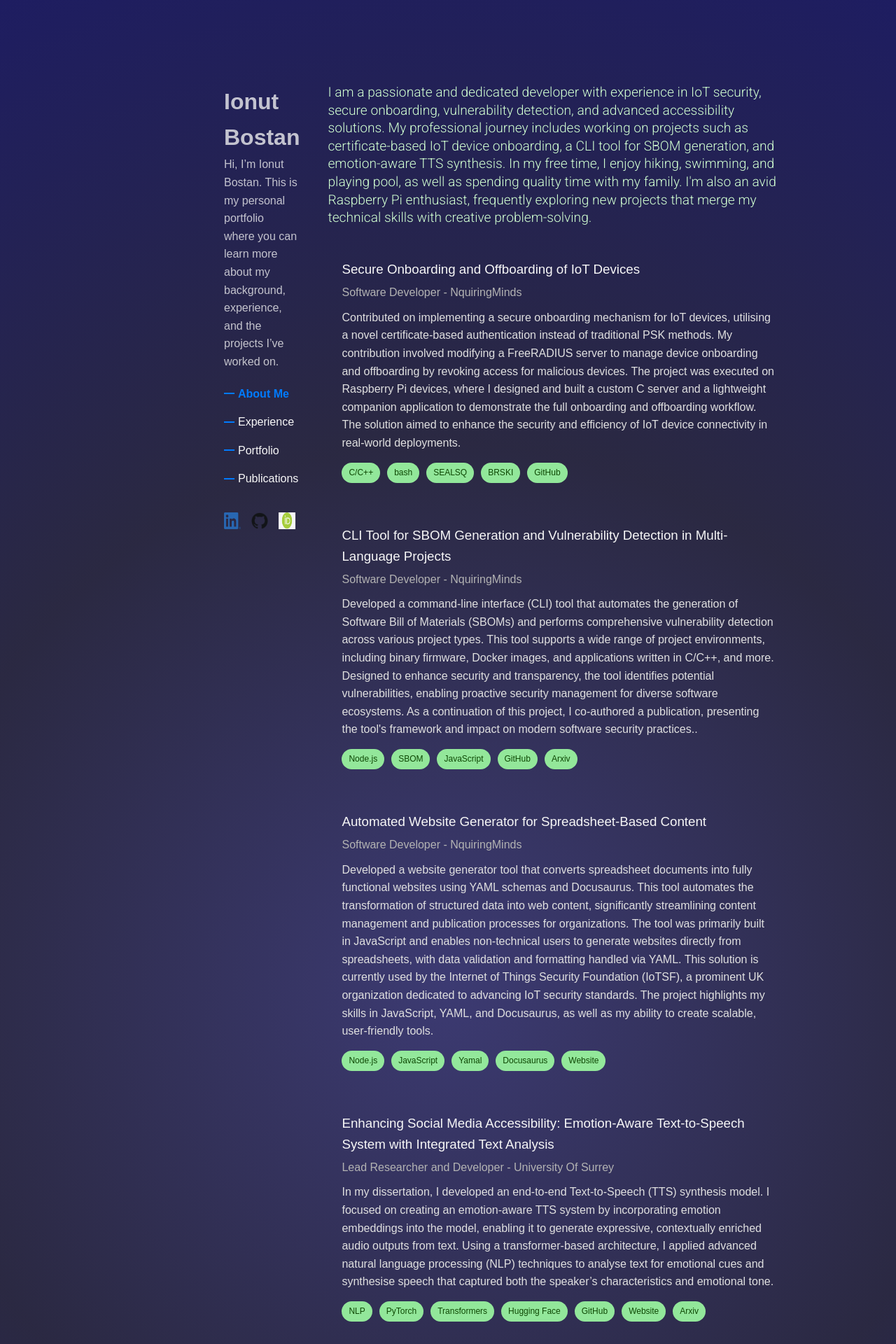
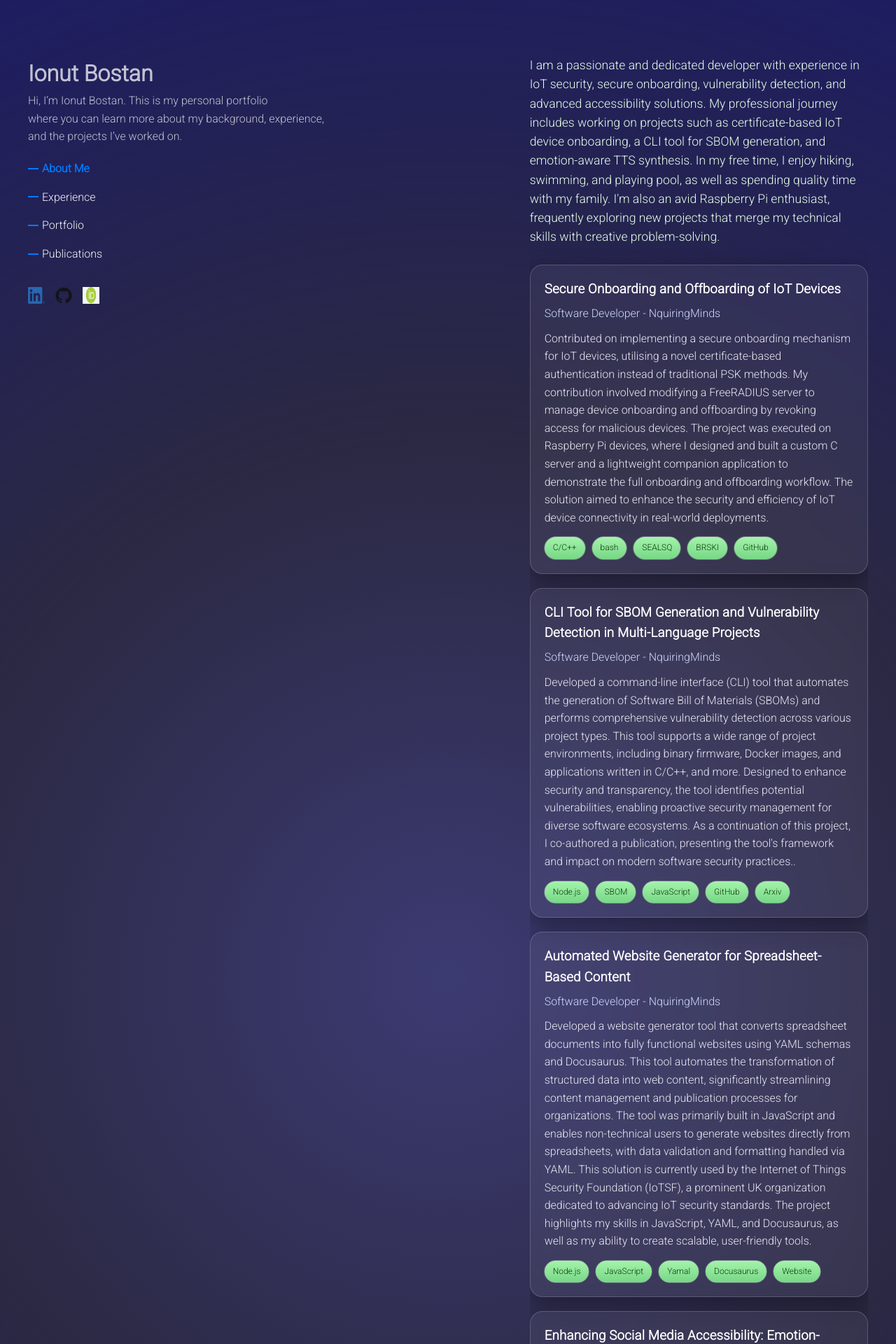
Before and after one commit to ionut-cmd/static-porto, a Jekyll site: the page built from index.md, in a window 1280 px wide. Shown: the top 1920 px of the page at 70% size. Built offline with Jekyll 4.4.1, drawn with Linux system fonts in a browser that asks for light colours.

Commit message:
improve stylings

```diff
--- a/assets/css/styles.css
+++ b/assets/css/styles.css
@@ -1,12 +1,31 @@
-/* Reset default browser styles */
+/* =========================
+   Base + Theme Variables
+   ========================= */
+:root {
+    --glass-bg: rgba(255, 255, 255, 0.06);
+    --glass-border: rgba(255, 255, 255, 0.18);
+    --glow: 0 10px 30px rgba(0, 0, 0, 0.35);
+    --accent: #32cd32;
+    --link: #9ad0ff;
+}
+
+/* =========================
+   Reset
+   ========================= */
 * {
     box-sizing: border-box;
     margin: 0;
     padding: 0;
 }
 
+/* =========================
+   Body (dark gradient + text)
+   ========================= */
 body {
-    font-family: 'Arial', sans-serif;
+    font-family: 'Roboto', system-ui, -apple-system, Segoe UI, Arial, sans-serif;
+    -webkit-font-smoothing: antialiased;
+    -moz-osx-font-smoothing: grayscale;
+
     line-height: 1.6;
     font-weight: 300;
     background: radial-gradient(circle, #201e5edf 0%, #0c0a27df 50%, #1e1d61 100%);
@@ -15,52 +34,91 @@ body {
     padding: 0;
 }
 
-.about-text {
-    font-size: 1.2em;
-    font-weight: 300;
-    font-family: 'Roboto', sans-serif;
-    color: #d1ffd1;
-    line-height: 1.3;
-    margin-bottom: 20px;
-}
-
-.logo a {
-    text-decoration: none;
-    font-size: 24px;
-    font-weight: bold;
-    color: #f7f7f7c1;
-}
-
-/* Main layout styles */
+/* =========================
+   Layout
+   ========================= */
 .content-wrapper {
-    display: flex;
-    padding-top: 100px;
+    display: grid;
+    grid-template-columns: 1.4fr 1fr;
+    /* left main, right sidebar */
+    gap: 40px;
+    padding: 80px 40px 40px;
 }
 
 .main-content {
-    flex: 2;
-    max-width: 800px;
-    margin-left: 300px;
-    padding: 20px;
-    background-color: transparent;
+    max-width: 860px;
+    margin-left: 0;
+    padding: 0;
+    background: transparent;
 }
 
 .sidebar {
-    flex: 0 0 700px;
-    padding: 20px;
-    background-color: transparent;
+    padding: 0;
+    background: transparent;
     position: sticky;
-    top: 100px;
-    height: 100vh;
+    top: 40px;
+    height: calc(100vh - 40px);
     overflow-y: auto;
-    min-width: 700px;
-    margin-right: 300px;
-
-    scrollbar-width: none;
-    -ms-overflow-style: none;
+    min-width: 0;
 }
 
-/* Navigation items */
+/* Allow absolutely positioned social icons to anchor to .container */
+.container {
+    position: relative;
+}
+
+/* =========================
+   Profile card
+   ========================= */
+.profile-card {
+    display: flex;
+    align-items: center;
+    gap: 16px;
+    padding: 16px;
+    margin-bottom: 24px;
+    border-radius: 18px;
+    background: var(--glass-bg);
+    border: 1px solid var(--glass-border);
+    backdrop-filter: blur(10px);
+    -webkit-backdrop-filter: blur(10px);
+    box-shadow: var(--glow);
+}
+
+.profile-img {
+    width: 240px;
+    height: 240px;
+    border-radius: 50%;
+    object-fit: cover;
+    border: 2px solid rgba(255, 255, 255, 0.35);
+    box-shadow: 0 6px 14px rgba(0, 0, 0, 0.3);
+}
+
+.profile-name {
+    font-weight: 700;
+    font-size: 1.6rem;
+    margin: 0;
+}
+
+.profile-tagline {
+    margin: 6px 0 0;
+    font-size: 1rem;
+    opacity: 0.9;
+}
+
+.profile-text {
+    display: flex;
+    flex-direction: column;
+    /* forces title over description */
+}
+
+.profile-name {
+    margin: 0 0 6px;
+}
+
+.profile-tagline {
+    margin: 0;
+}
+
 .container ul {
     list-style: none;
     padding: 0;
@@ -107,7 +165,9 @@ body {
     font-weight: bold;
 }
 
-/* Social icons styles */
+/* =========================
+   Social Icons
+   ========================= */
 .social-icons {
     display: flex;
     justify-content: center;
@@ -130,36 +190,54 @@ body {
     transform: scale(1.1);
 }
 
-/* Styles for Experience Section */
-.experience-container {
+/* =========================
+   Section cards
+   ========================= */
+.experience-container,
+.portfolio-container {
     padding: 20px;
     margin-bottom: 20px;
-    background-color: transparent;
-    transition: background-color 0.3s;
+    background: var(--glass-bg);
+    border: 1px solid var(--glass-border);
+    border-radius: 18px;
+    backdrop-filter: blur(8px);
+    -webkit-backdrop-filter: blur(8px);
+    box-shadow: var(--glow);
+    transition: transform 0.2s ease, box-shadow 0.2s ease, background 0.2s ease;
 }
 
-.experience-container:hover {
-    background-color: rgba(59, 57, 145, 0.3);
+.experience-container:hover,
+.portfolio-container:hover {
+    transform: translateY(-2px);
+    box-shadow: 0 14px 40px rgba(0, 0, 0, 0.45);
+    background: rgba(255, 255, 255, 0.08);
 }
 
 h3 {
-    font-weight: 400;
-    color: #f7f7f7;
-    margin-bottom: 5px;
+    font-weight: 600;
+    color: #fff;
+    margin-bottom: 6px;
+    letter-spacing: 0.2px;
 }
 
 .job-title {
-    font-weight: 300;
-    color: #b3b3b3;
+    color: #cfd7ff;
     margin-bottom: 10px;
 }
 
 .description {
-    font-weight: 300;
-    color: #e0e0e0;
+    color: #e9e9f3;
     margin-bottom: 15px;
 }
 
+.about-text {
+    font-size: 1.1rem;
+    color: #e7ffe7;
+    line-height: 1.55;
+    margin-bottom: 20px;
+}
+
+/* Tags (pill with shine) */
 .tags {
     display: flex;
     gap: 10px;
@@ -167,46 +245,61 @@ h3 {
 }
 
 .tag {
-    background-color: #95eb9cfb;
-    color: #0e4804;
-    padding: 5px 10px;
-    border-radius: 15px;
+    background: linear-gradient(180deg, #a4f3ab, #77d786);
+    color: #0b3c09;
+    padding: 6px 12px;
+    border-radius: 999px;
     font-size: 12px;
     text-decoration: none;
-    transition: background-color 0.3s, color 0.3s;
+    outline: 1px solid rgba(255, 255, 255, 0.25);
+    transition: transform 0.15s ease, filter 0.15s ease;
 }
 
 .tag:hover {
-    background-color: #1c5f3a;
-    color: #32cd32;
+    transform: translateY(-1px);
+    filter: brightness(1.07);
 }
 
-/* Styles for Portfolio Section */
-.portfolio-container {
-    padding: 20px;
-    margin-bottom: 20px;
-    background-color: transparent;
-    transition: background-color 0.3s;
+/* =========================
+   Responsive
+   ========================= */
+@media (max-width: 1200px) {
+    .profile-img {
+        width: 200px;
+        height: 200px;
+    }
 }
 
-.portfolio-container:hover {
-    background-color: rgba(59, 57, 145, 0.3);
+@media (max-width: 1100px) {
+    .content-wrapper {
+        grid-template-columns: 1fr;
+        padding: 60px 20px 20px;
+    }
+
+    .sidebar {
+        position: static;
+        height: auto;
+        min-width: 0;
+    }
+    .social-icons {
+        position: static;
+        justify-content: flex-start;
+        margin-top: 16px;
+    }
 }
 
-h3 {
-    font-weight: 400;
-    color: #f7f7f7;
-    margin-bottom: 5px;
+@media (max-width: 600px) {
+    .profile-img {
+        width: 160px;
+        height: 160px;
+    }
 }
 
-.job-title {
-    font-weight: 300;
-    color: #b3b3b3;
-    margin-bottom: 10px;
+/* =========================
+   Reduced motion
+   ========================= */
+@media (prefers-reduced-motion: reduce) {
+    * {
+        transition: none !important;
+    }
 }
-
-.description {
-    font-weight: 300;
-    color: #e0e0e0;
-    margin-bottom: 15px;
-}
```
Also changed, not shown: assets/img/profile.png (added), 2 other files.
